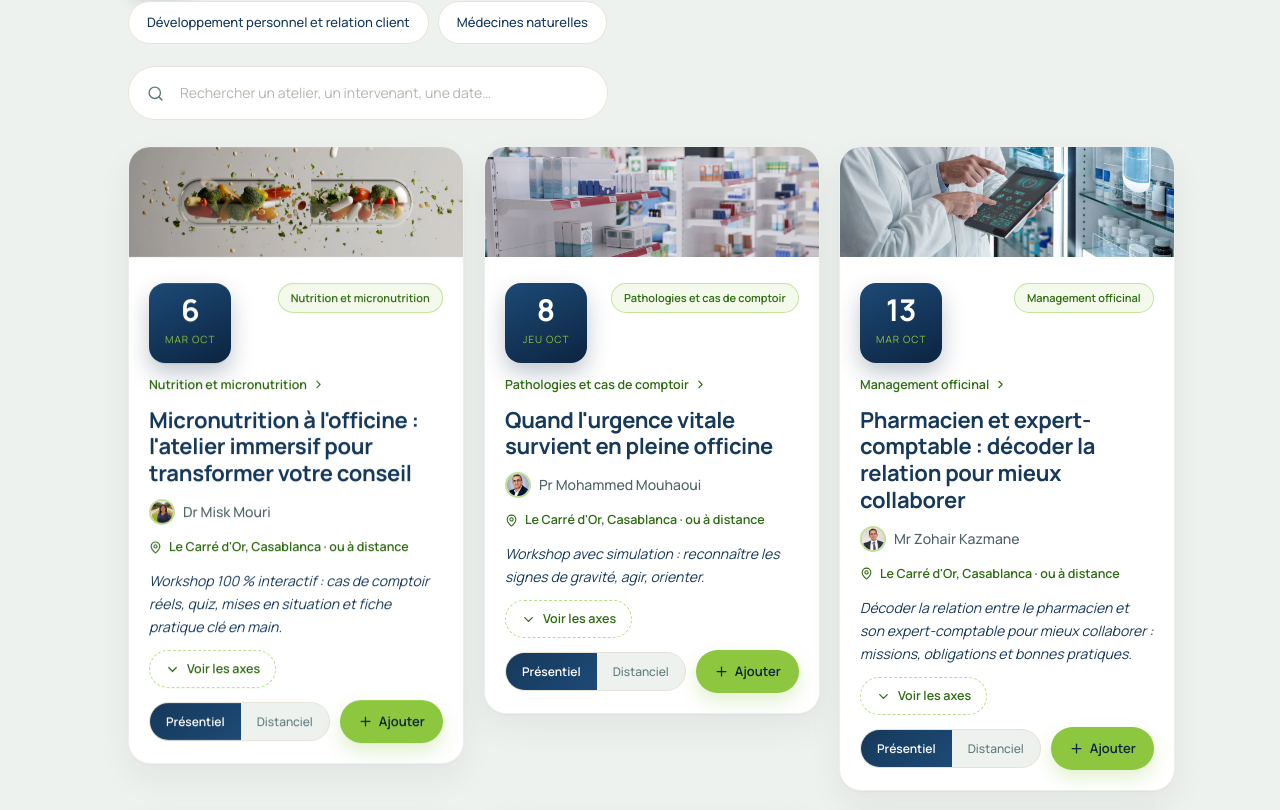
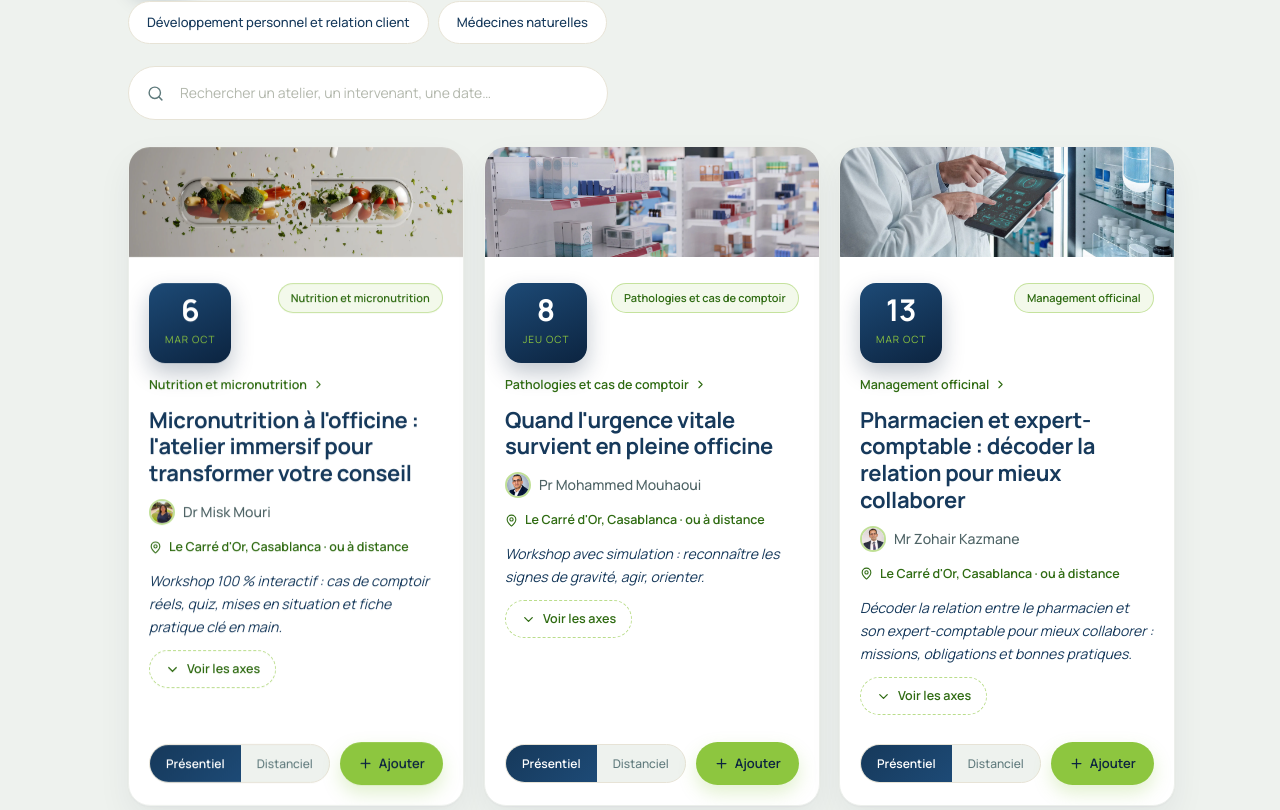
Before and after one commit to SouhailBechchari/lpmacademy, a React (Vite) app: page / in a window 1280 px wide. Shown: the part 4421-5231 px from the top of the page. Built offline with nearby package versions, Linux system fonts and the light colour scheme; a web font is replaced by a local one.

Commit message:
Ateliers : solution définitive - hauteur de carte fixe avec axes en zone défilante réservée

```diff
--- a/src/styles.css
+++ b/src/styles.css
@@ -673,7 +673,7 @@ body.has-mouse * { cursor: none !important; }
 .card-slot { display: block; }
 .card {
   background: var(--card); border: 1px solid var(--line); border-radius: var(--r-m);
-  padding: 20px; display: flex; flex-direction: column; gap: 12px; min-height: 560px;
+  padding: 20px; display: flex; flex-direction: column; gap: 12px; height: 660px;
   position: relative; overflow: hidden;
   box-shadow: var(--shadow-s);
   transition: transform 0.4s cubic-bezier(0.2,0.8,0.2,1), box-shadow 0.4s ease, border-color 0.3s ease;
@@ -741,6 +741,8 @@ body.has-mouse * { cursor: none !important; }
   background: linear-gradient(180deg, rgba(141,198,63,.07), rgba(141,198,63,.02));
   padding: 16px 18px 14px;
   display: flex; flex-direction: column; gap: 9px;
+  max-height: 175px; overflow-y: auto;
+  scrollbar-width: thin; scrollbar-color: rgba(141,198,63,.5) transparent;
   transform-origin: top;
   animation: axes-in 0.28s cubic-bezier(0.2, 0.8, 0.2, 1);
 }
```
